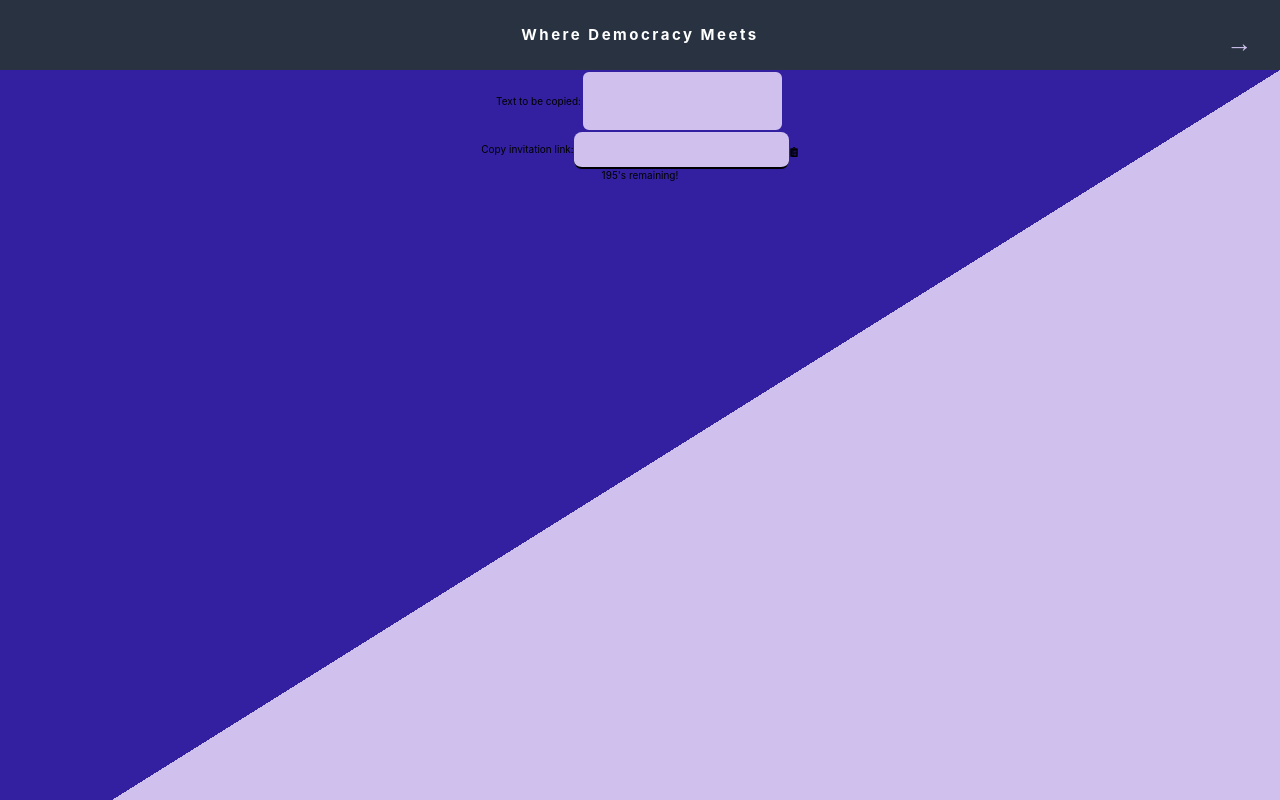
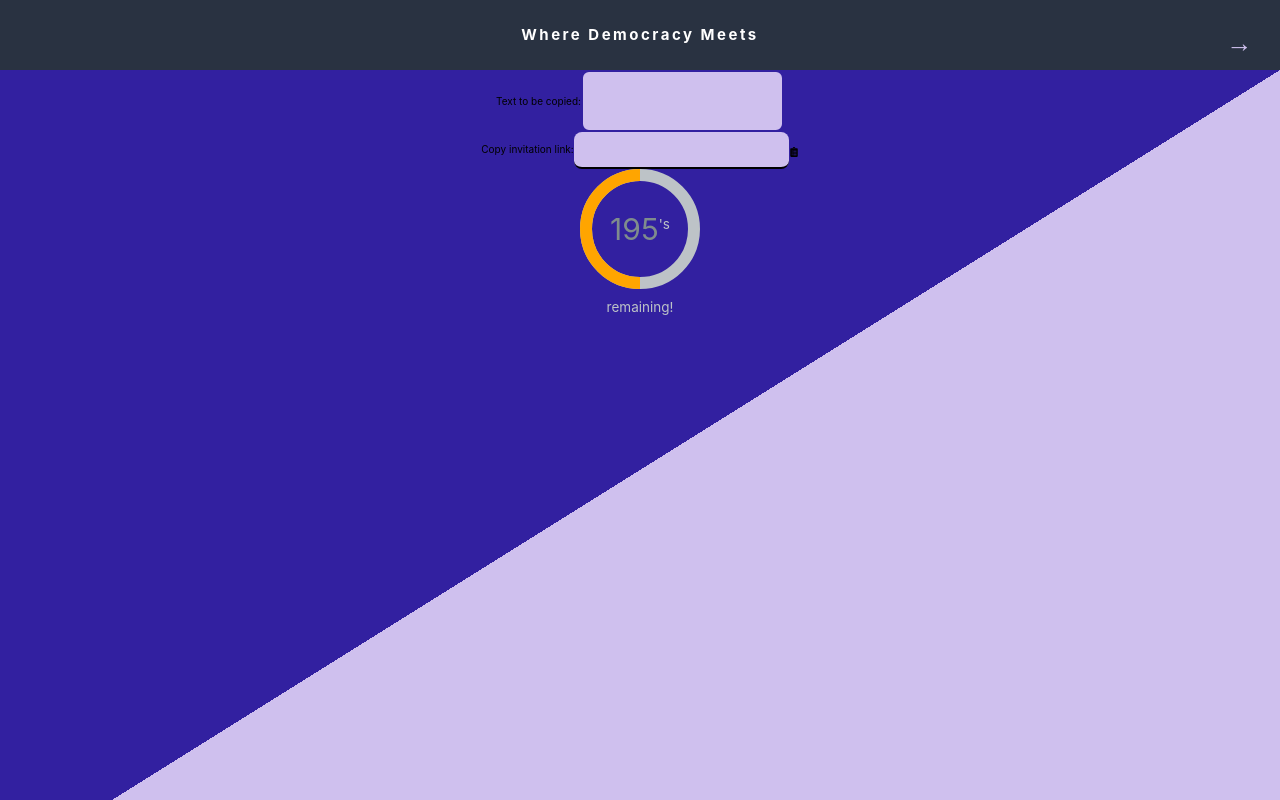
Before and after one commit to aaspinwall/collab, a Next.js app in the folder frontend/: page /development in a window 1280 px wide. Shown: the top 800 px of the page. Built offline with nearby package versions, Linux system fonts and the light colour scheme.

Commit message:
clip implementation

```diff
--- a/frontend/components/timer/index.jsx
+++ b/frontend/components/timer/index.jsx
@@ -1,4 +1,70 @@
 import React, { useEffect, useState, createRef } from "react";
+import styled from "styled-components";
+
+const StyledProgress = styled.div`
+  .donut-size {
+    font-size: 12em;
+
+    .pie-wrapper {
+      position: relative;
+      width: 1em;
+      height: 1em;
+      margin: 0px auto;
+
+      .half-circle {
+        position: absolute;
+        top: 0px;
+        left: 0px;
+        width: 100%;
+        height: 100%;
+        border: 0.1em solid hsl(168, 76%absolute, 42%);
+        border-radius: 50%;
+
+      }
+      .right-side {
+        transform: rotate(180deg);
+      }
+      .label {
+        position: absolute;
+        top: 0.52em;
+        right: 0.4em;
+        bottom: 0.4em;
+        left: 0.4em;
+        display: block;
+        background: none;
+        border-radius: 50%;
+        color: #7F8C8D;
+        font-size: 0.25em;
+        line-height: 2.6em;
+        text-align: center;
+        cursor: default;
+        z-index: 2;
+      }
+      .smaller {
+        padding-bottom: 20px;
+        color: #BDC3C7;
+        font-size: .45em;
+        vertical-align: super;
+      }
+      .shadow {
+        width: 100%;
+        height: 100%;
+        border: 0.1em solid #BDC3C7;
+        border-radius: 50%;
+      }
+    }
+    .progress {
+        position: absolute;
+        top: 0px;
+        left: 0px;
+        width: 100%;
+        height: 100%;
+        border: 0.1em solid orange;
+        border-radius: 50%;
+        clip: rect(0, 1em, 1em, 0.5em);
+    }
+  }
+`
 
 const Timer = ({ time, onTimeIsUp }) => {
   const [seconds, setSeconds] = useState(time || 200);
@@ -11,12 +77,23 @@ const Timer = ({ time, onTimeIsUp }) => {
     userTimeElement.value = "";
   };
 
+  const updateDonutChart = (el, percent, donut) => {
+    percent = Math.round(percent);
+    if(percent > 100) {
+      percent > 100;
+    }
+    else if (percent < 0){
+      percent = 0;
+    }
+    let deg = Math.round(360 * (percent / 100));
+  }
+
   useEffect(() => {
     let interval = setInterval(() => {
       if (seconds >= 1) {
         setSeconds((seconds) => seconds - 1);
       } else if (seconds === 0) {
-        onTimeIsUp("time is up!");
+        alert("time is up!");
         clearInterval(interval);
       }
     }, 1000);
@@ -24,20 +101,20 @@ const Timer = ({ time, onTimeIsUp }) => {
   }, [seconds]);
 
   return (
-    <>
-    <div id="specificChart" class="donut-size">
-      <div class="pie-wrapper">
-        <span class="label">
-          <span class="timer-seconds">{seconds}</span><span class="smaller">'s remaining!</span>
+    <StyledProgress>
+    <div id="specificChart" className="donut-size">
+      <div className="pie-wrapper">
+        <span className="label">
+          <span className="timer-seconds">{seconds}</span><span className="smaller">'s remaining!</span>
         </span>
-        <div class="pie">
-          <div class="left-side half-circle"></div>
-          <div class="right-side half-circle"></div>
+        <div className="pie">
+          <div className="left-side half-circle"></div>
+          <div className="right-side half-circle progress"></div>
         </div>
-        <div class="shadow"></div>
+        <div className="shadow"></div>
       </div>
     </div>
-  </>
+  </StyledProgress>
   );
 };
 
```
